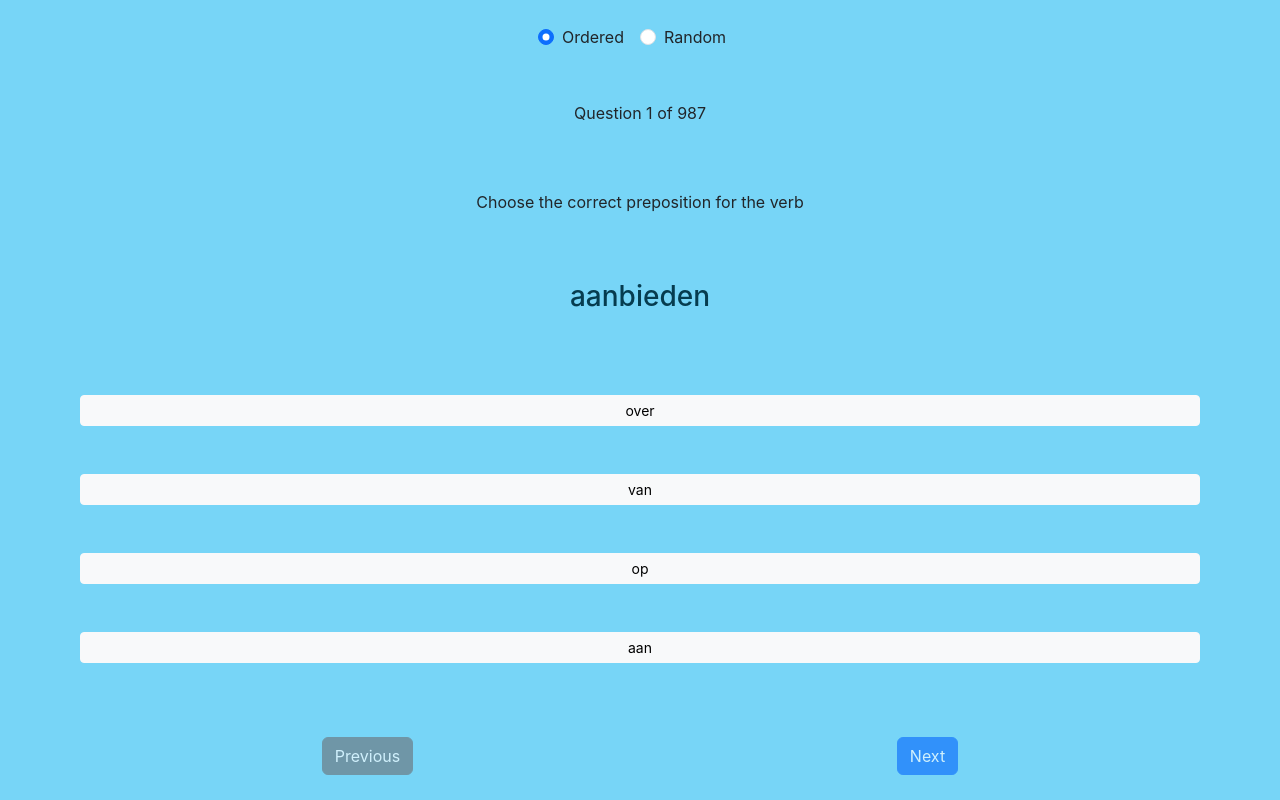
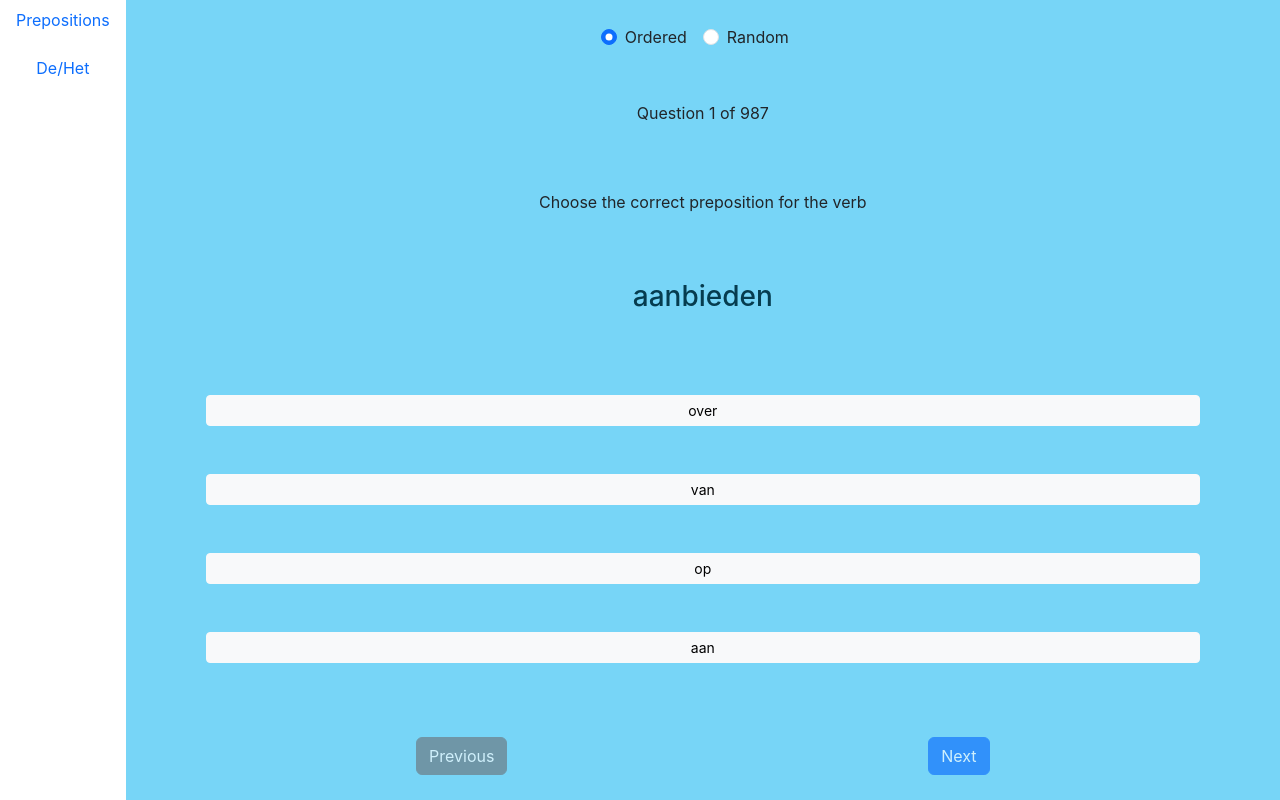
Before and after one commit to SheaMeyers/dutch-practice, a React (Create React App) app: page / in a window 1280 px wide. Built offline with nearby package versions, Linux system fonts and the light colour scheme.

Commit message:
Add sidebar

```diff
--- a/src/App.css
+++ b/src/App.css
@@ -1,3 +1,8 @@
 .main {
   height: 100%;
+  display: flex;
 }
+
+.sidebar {
+  background-color: white;
+}
--- a/src/App.tsx
+++ b/src/App.tsx
@@ -1,20 +1,34 @@
 import './index.css';
 import './App.css'
-import { BrowserRouter as Router, Routes, Route } from 'react-router';
+import { BrowserRouter, Routes, Route, Link } from 'react-router';
 import Prepositions from './prepositions/Prepositions';
 import DeHet from './deHet/DeHet';
 
-const App = () => {
-  return (
-    <Router>
-      <div className='main'>
+const Sidebar = () => (
+  <nav className='flex-grow-2 sidebar'>
+    <ul className="nav flex-column">
+      <li className="nav-item mb-2">
+        <Link className="nav-link" to="/">Prepositions</Link>
+      </li>
+      <li className="nav-item mb-2">
+        <Link className="nav-link" to="/de-het">De/Het</Link>
+      </li>
+    </ul>
+  </nav>
+)
+
+const App = () => (
+  <BrowserRouter>
+    <div className='main'>
+      <Sidebar />
+      <div className='flex-grow-1'>
         <Routes>
           <Route path="/" element={<Prepositions />} />
           <Route path="/de-het" element={<DeHet />} />
         </Routes>
       </div>
-    </Router>
-  );
-}
+    </div>
+  </BrowserRouter>
+)
 
 export default App;
```
